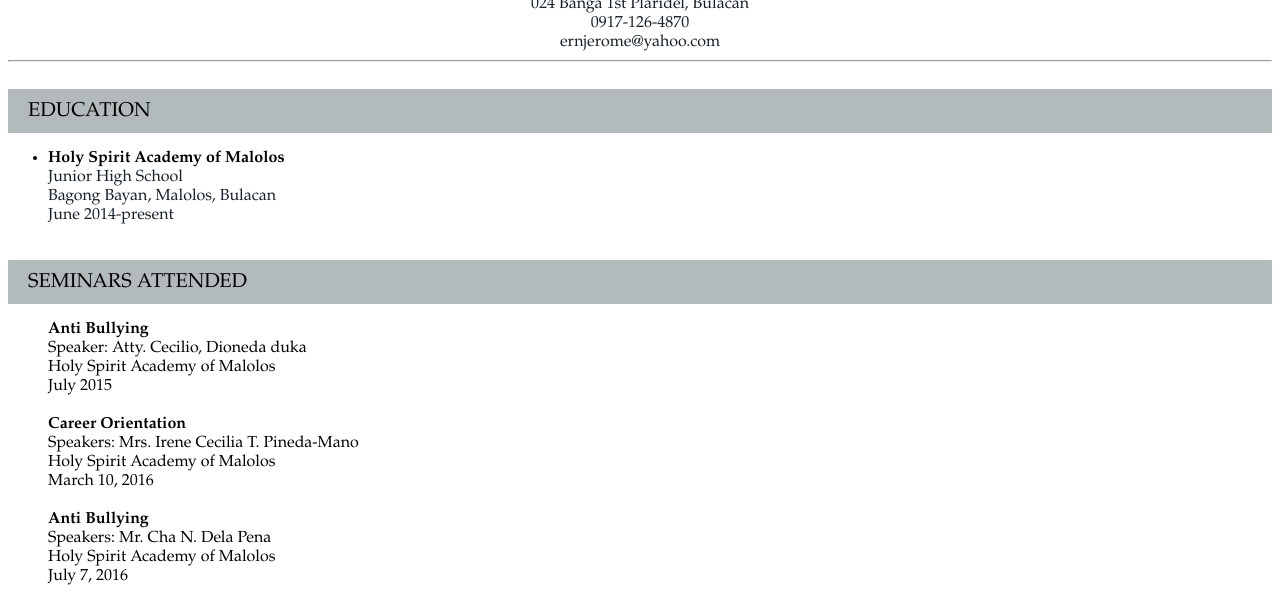
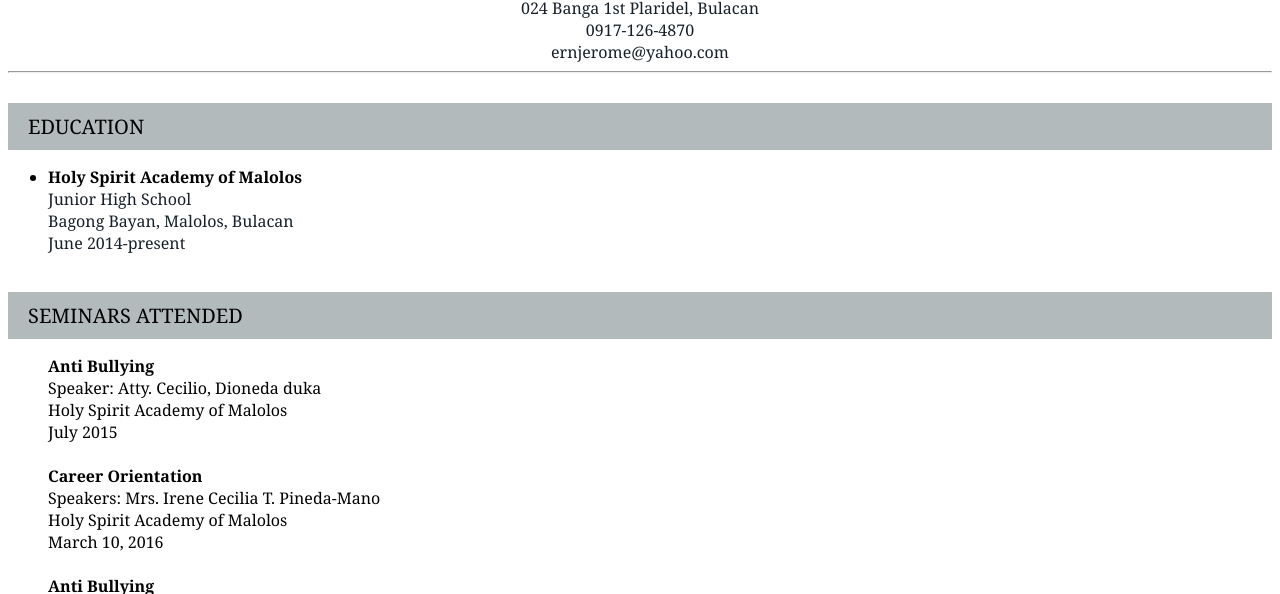
Before and after one commit to ernjerome/ernjerome.github.io, a plain HTML site: page index.html in a window 1280 px wide. Shown: the part 188-782 px from the top of the page. Drawn offline with Linux system fonts and the light colour scheme.

Commit message:
Update style.css

```diff
--- a/style.css
+++ b/style.css
@@ -1,18 +1,18 @@
 <style>
   .name {color: black;
   size: 10;
-  font-family: Palatino;}
+  font-family: Georgia;}
   .address {size:5;
   }
   body {background-image: url("bg.jpg");
-  font-family: Palatino;
+  font-family: Georgia;
   color: #17202A;
   }
   .bullet {list-style-type: none;
   margin: 0;
   padding: 0;
   background-color: #B2BABB;
-  font-family: Palatino;
+  font-family: Georgia;
   font-size: 20px;
   overflow: hidden;
   }
```
